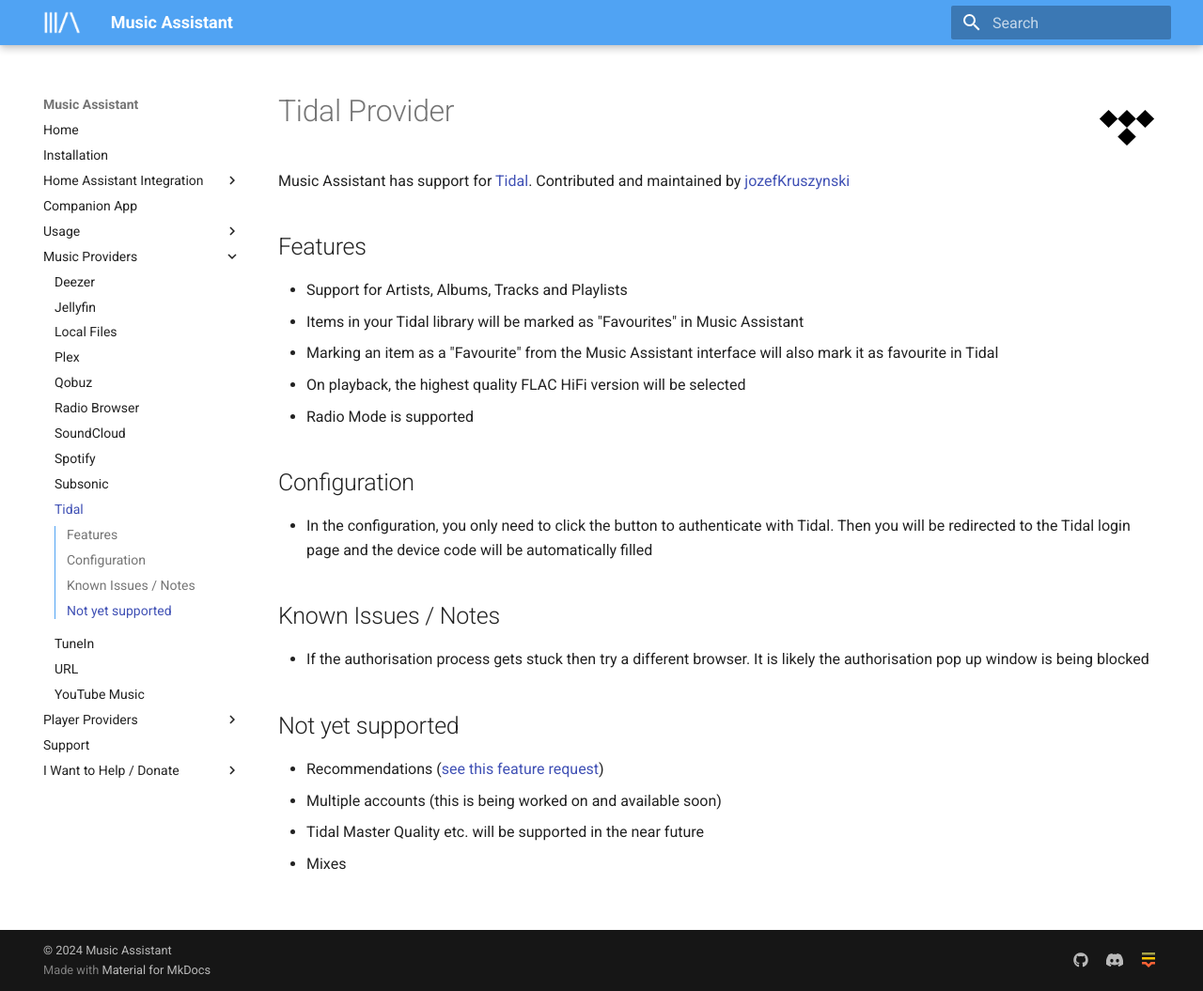
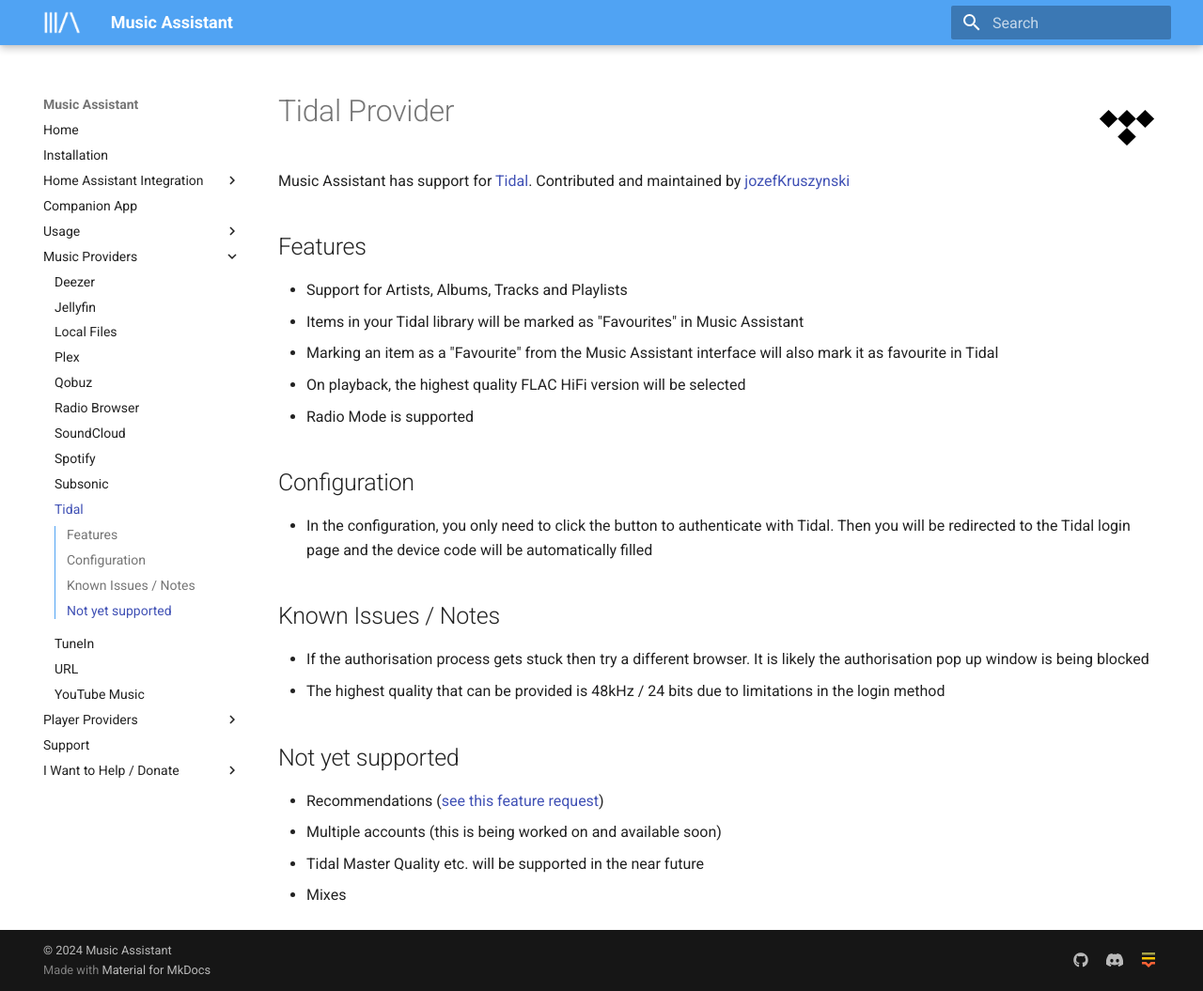
Before and after one commit to pwbriggs/music-assistant.github.io, an MkDocs documentation site: the page built from docs/music-providers/tidal.md, in a window 1280 px wide and 1055 px high. Shown: the whole window at 94% size. Built offline with MkDocs 1.6.1 and Material for MkDocs 9.7.7, drawn with Linux system fonts in a browser that asks for light colours.

Commit message:
Add audio quality limitation note

```diff
--- a/docs/music-providers/tidal.md
+++ b/docs/music-providers/tidal.md
@@ -17,6 +17,7 @@
 ## Known Issues / Notes
 
 - If the authorisation process gets stuck then try a different browser. It is likely the authorisation pop up window is being blocked
+- The highest quality that can be provided is 48kHz / 24 bits due to limitations in the login method
 
 ## Not yet supported
 
```
